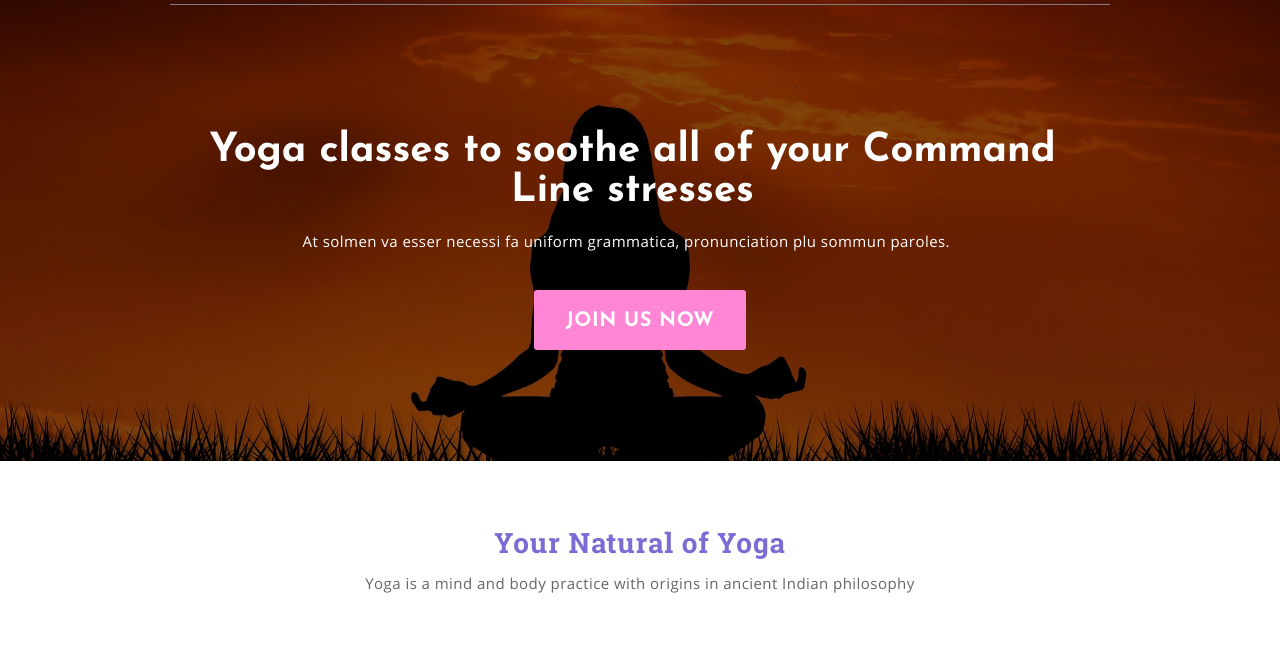
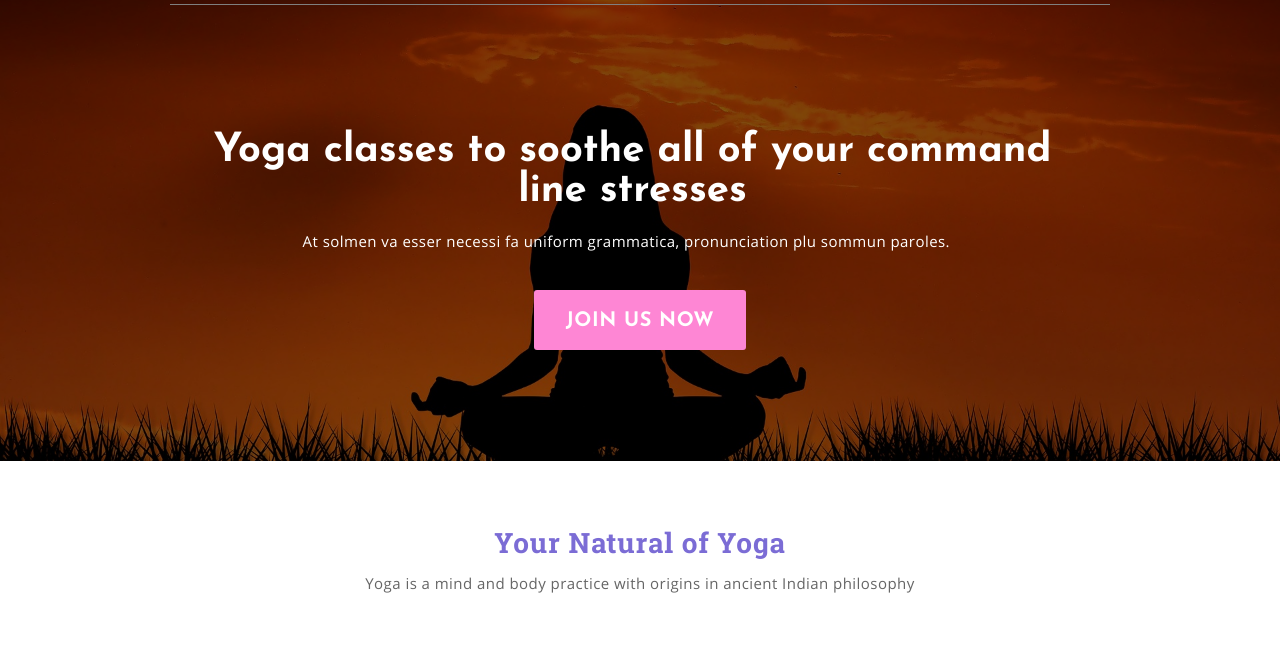
Before and after one commit to AbstractSter/cpnt201-a1-yoga, a plain HTML site: page index.html in a window 1280 px wide. Shown: the part 123-778 px from the top of the page. Drawn offline with nearby package versions, Linux system fonts and the light colour scheme.

Commit message:
changed uppercase text

```diff
--- a/index.html
+++ b/index.html
@@ -45,7 +45,7 @@
         <div class="inside-container banner-content">
           <div class="row">
             <div class="col-12 content-col">
-              <h1 class="site-title">Yoga classes to soothe all of your Command Line stresses</h1>
+              <h1 class="site-title">Yoga classes to soothe all of your command line stresses</h1>
               <p class="site-title-desc">At solmen va esser necessi fa uniform grammatica, pronunciation plu sommun paroles.</p>
               <a class="banner-btn" href="#">Join us now</a>
             </div>
```
